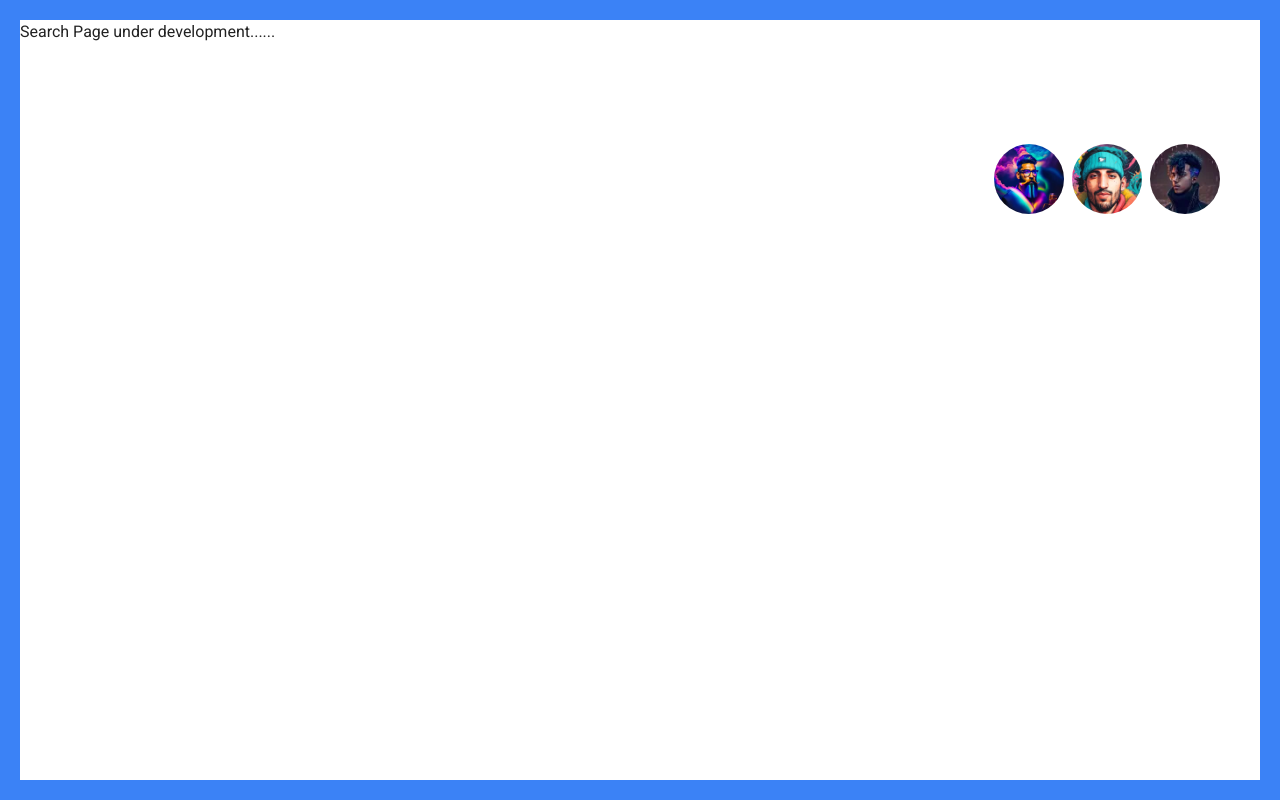
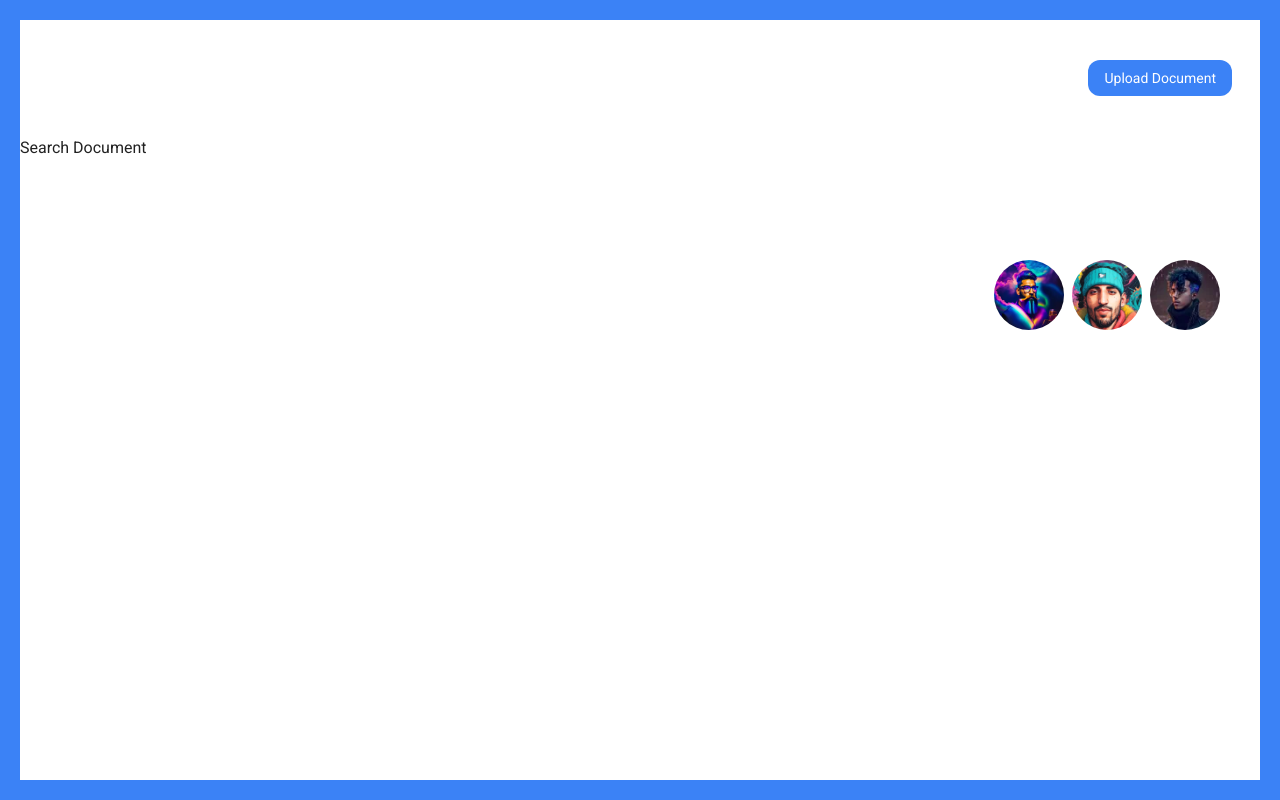
Before and after one commit to faranbutt/Semantic-Search, a Next.js app: page /Search in a window 1280 px wide. Built offline with nearby package versions, Linux system fonts and the light colour scheme.

Commit message:
Updating Search page

```diff
--- a/src/pages/Search.tsx
+++ b/src/pages/Search.tsx
@@ -1,7 +1,15 @@
+import Link from "next/link"
 export default function Search(){
     return(
-        <div>
-            Search Page under development......
+        <div className="w-screen pr-7">
+            <div className='flex justify-end m-10'>
+                <div className='bg-blue-500 text-sm rounded-xl text-white px-4 py-2'>
+                    <Link href={'/'}>Upload Document</Link>
+                </div>
+            </div>
+            <div>
+                Search Document
+            </div>
         </div>
     )
 }
```
